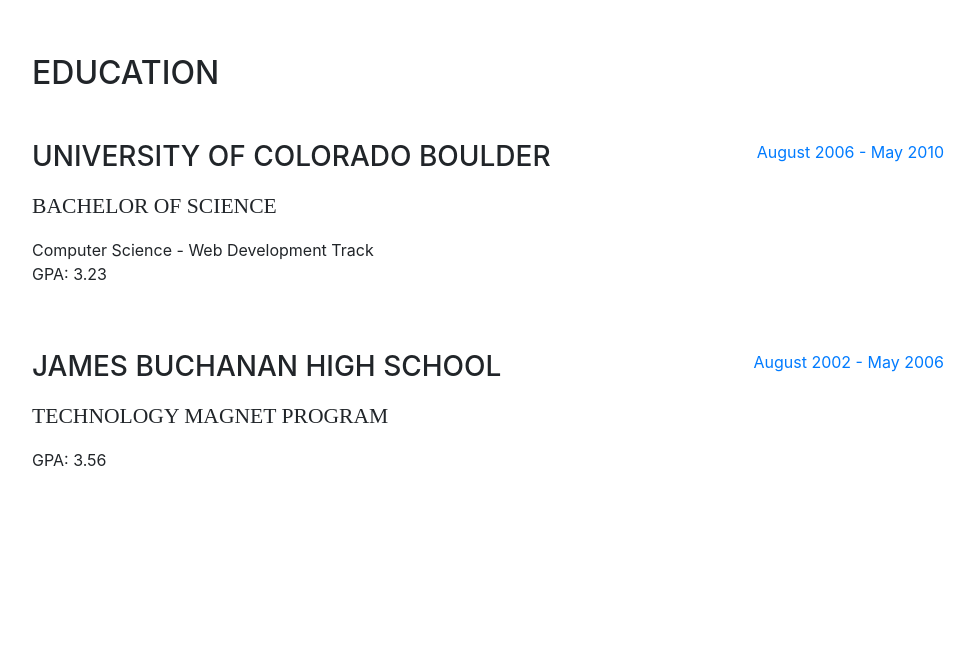
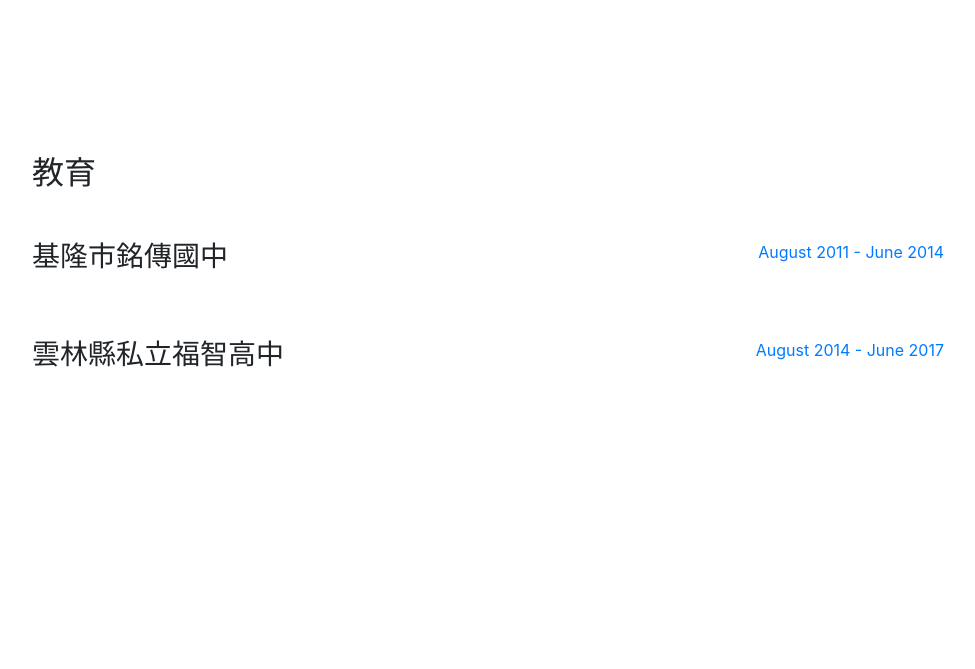
Before and after one commit to chungyentzu/chungyentzu.github.io, a website with bundled scripts: page index.html in a window 1280 px wide. Shown: the part 2072-2741 px from the top of the page, without its empty margins (288-1263 px from the left). Built offline with nearby package versions, Linux system fonts and the light colour scheme; a web font is replaced by a local one.

Commit message:
Add files via upload

```diff
--- a/index.html
+++ b/index.html
@@ -111,9 +111,9 @@
         </div>
       </section>
 
-      <section class="resume-section p-3 p-lg-5 d-flex flex-column" id="experience">
+      <section class="resume-section p-3 p-lg-5 d-flex flex-column" id="經歷">
         <div class="my-auto">
-          <h2 class="mb-5">Experience</h2>
+          <h2 class="mb-5">經歷</h2>
 
           <div class="resume-item d-flex flex-column flex-md-row mb-5">
             <div class="resume-content mr-auto">
@@ -163,30 +163,30 @@
 
       </section>
 
-      <section class="resume-section p-3 p-lg-5 d-flex flex-column" id="education">
+      <section class="resume-section p-3 p-lg-5 d-flex flex-column" id="教育">
         <div class="my-auto">
-          <h2 class="mb-5">Education</h2>
+          <h2 class="mb-5">教育</h2>
 
           <div class="resume-item d-flex flex-column flex-md-row mb-5">
             <div class="resume-content mr-auto">
-              <h3 class="mb-0">University of Colorado Boulder</h3>
-              <div class="subheading mb-3">Bachelor of Science</div>
-              <div>Computer Science - Web Development Track</div>
-              <p>GPA: 3.23</p>
+              <h3 class="mb-0">基隆市銘傳國中</h3>
+              <div class="subheading mb-3"></div>
+              <div></div>
+              <p></p>
             </div>
             <div class="resume-date text-md-right">
-              <span class="text-primary">August 2006 - May 2010</span>
+              <span class="text-primary">August 2011 - June 2014</span>
             </div>
           </div>
 
           <div class="resume-item d-flex flex-column flex-md-row">
             <div class="resume-content mr-auto">
-              <h3 class="mb-0">James Buchanan High School</h3>
-              <div class="subheading mb-3">Technology Magnet Program</div>
-              <p>GPA: 3.56</p>
+              <h3 class="mb-0">雲林縣私立福智高中</h3>
+              <div class="subheading mb-3"></div>
+              <p></p>
             </div>
             <div class="resume-date text-md-right">
-              <span class="text-primary">August 2002 - May 2006</span>
+              <span class="text-primary">August 2014 - June 2017</span>
             </div>
           </div>
 
```
